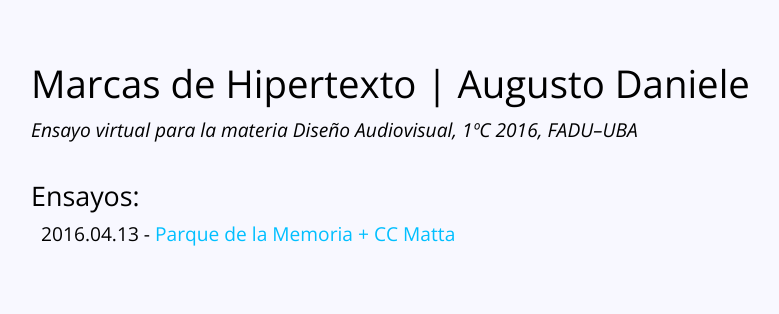
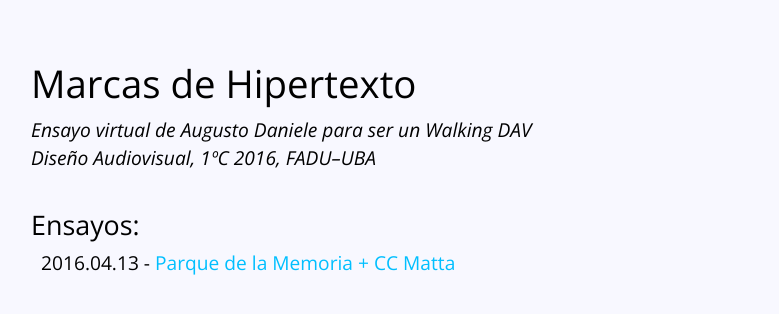
Before and after one commit to tasken/sitio.audiovisual, a Jekyll site: the page built from index.html, in a window 1280 px wide. Shown: the top 314 px of the page, without its empty margins (249-1028 px from the left). Built offline with Jekyll 4.4.1, drawn with Linux system fonts in a browser that asks for light colours.

Commit message:
Walking DAV

```diff
--- a/_config.yml
+++ b/_config.yml
@@ -1,5 +1,6 @@
-name: Marcas de Hipertexto | Augusto Daniele
-description: Ensayo virtual para la materia Diseño Audiovisual, 1ºC 2016, FADU–UBA
+name: Marcas de Hipertexto
+description: Ensayo virtual de Augusto Daniele para ser un Walking DAV
+materia: Diseño Audiovisual, 1ºC 2016, FADU–UBA
 
 baseurl: '/sitio.audiovisual'
 url: 'https://tasken.github.io'
--- a/_includes/header.html
+++ b/_includes/header.html
@@ -1,5 +1,6 @@
 
 <div class="header">
     <h1>{{ site.name }}</h1>
-    <p>{{ site.description }}</p>
+    <p>{{ site.description }}<br>
+    {{ site.materia }}</p>
 </div>
```
